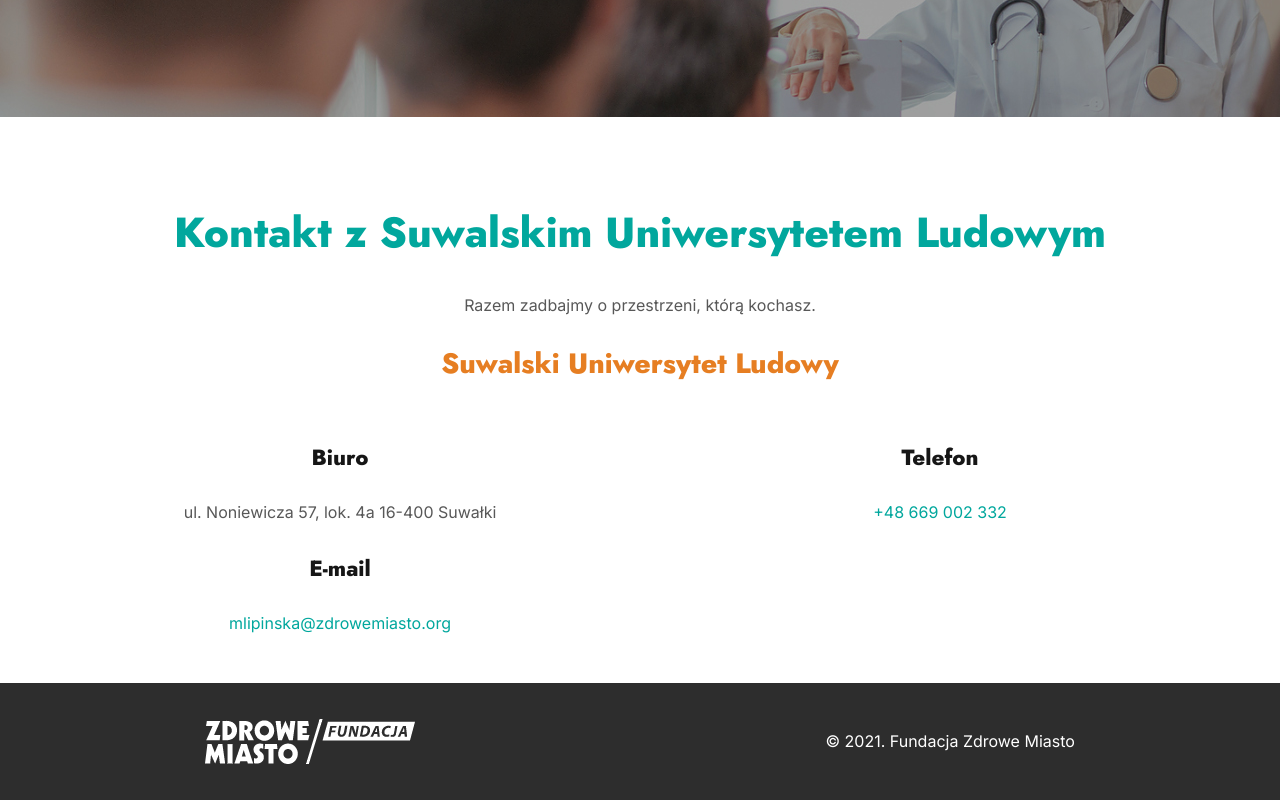
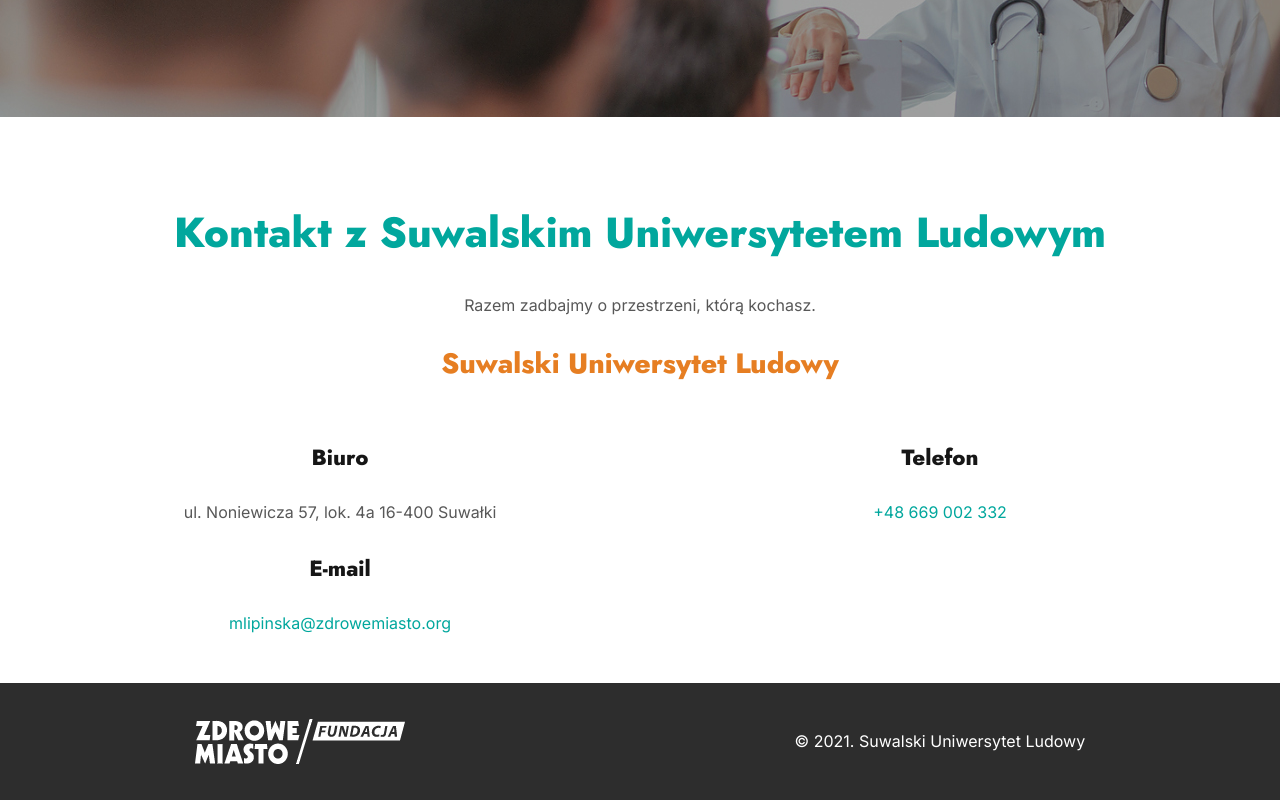
Before and after one commit to waveex/suwul.pl, a website built with Parcel: page kontakt.html in a window 1280 px wide. Shown: the part 303-1103 px from the top of the page. Built offline with nearby package versions, Linux system fonts and the light colour scheme.

Commit message:
content update

```diff
--- a/kontakt.html
+++ b/kontakt.html
@@ -171,7 +171,7 @@
     </main>
     <footer>
         <img src="/assets/img/logo/fzm-top-white.png" alt="logo fundacji zdrowe miasto" class="footer__logo">
-        <p class="copyright">© 2021. Fundacja Zdrowe Miasto</p>
+        <p class="copyright">© 2021. Suwalski Uniwersytet Ludowy</p>
 
 
         <button class="gotoup" title="Go to top"></button>
```
Also changed, not shown: index.html (+1 -1 lines), projekt-lokalnej-grupy-dzialania.html (+1 -1 lines), projekt-suwul.html (+1 -1 lines).
